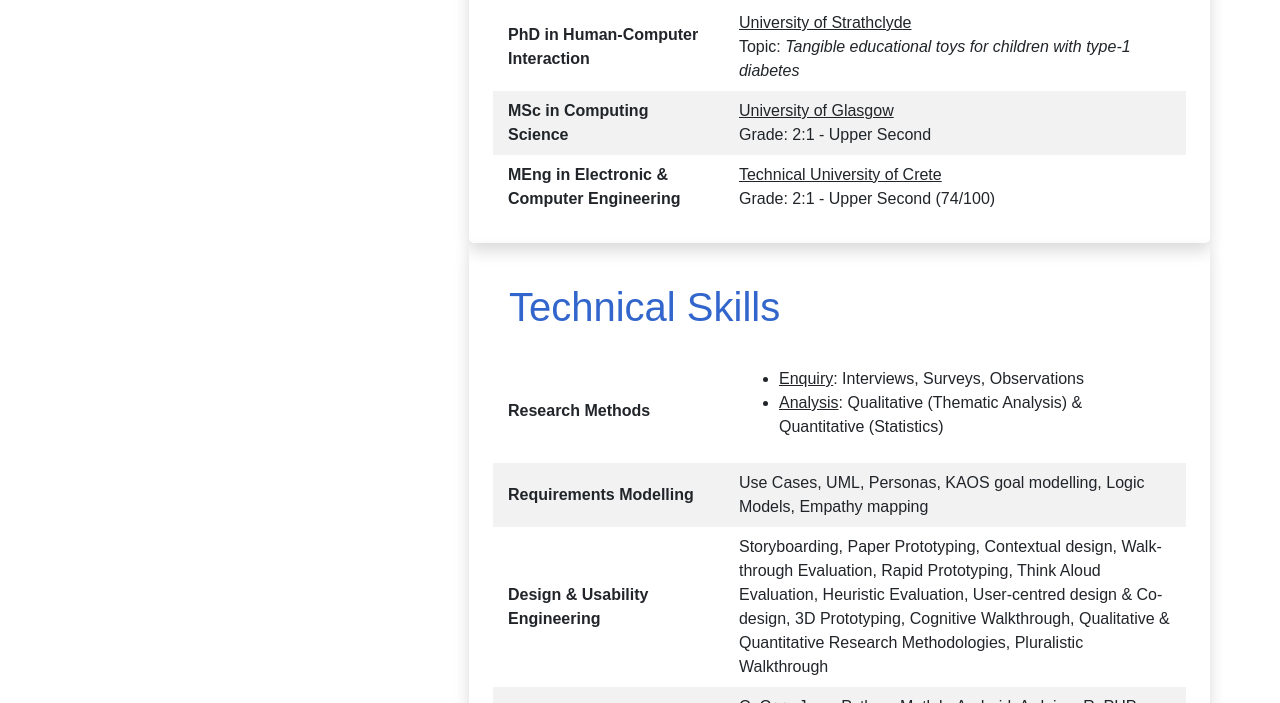
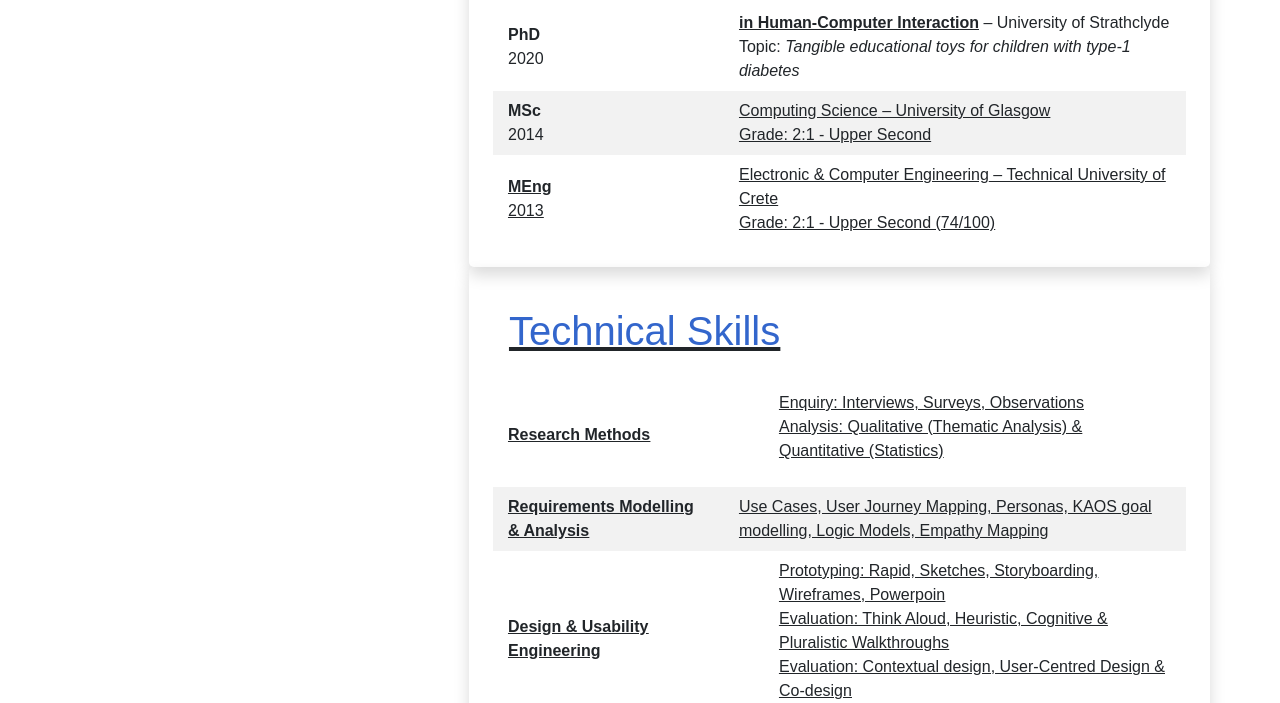
Before and after one commit to bkyf/bkyf.github.io, a plain HTML site: page cv.html in a window 1280 px wide. Shown: the part 637-1340 px from the top of the page. Drawn offline with Linux system fonts and the light colour scheme; some icons are missing.

Commit message:
Update cv.html

```diff
--- a/cv.html
+++ b/cv.html
@@ -206,14 +206,14 @@
                                         <!-- Item -->
                                         <div class="row py-2">
                                             <div class="col-md-4  align-self-center">
-                                                <b>PhD in Human-Computer Interaction</b>
+                                                <b>PhD</b>
                                                 <br>
-                                                <!-- <i>Expected 2020</i> -->
+                                                2020<!-- <i>Expected 2020</i> -->
                                             </div>
 
                                             <div class="col-md-8 align-self-center">
                                                 <div class="card-block">
-                                                    <u>University of Strathclyde</u>
+                                                    <u><b>in Human-Computer Interaction</b></u> &ndash; University of Strathclyde
                                                     <br>
                                                         Topic: <i>Tangible educational toys for children with type-1 diabetes</i>
                                                 </div>
@@ -223,12 +223,14 @@
                                         <!-- Item -->
                                         <div class="grey_row py-2">
                                             <div class="col-md-4  align-self-center">
-                                                <b>MSc in Computing Science </b>
+                                                <b>MSc</b>
+						    <br>
+					    	2014
                                             </div>
 
                                             <div class="col-md-8">
                                                 <div class="card-block">
-                                                    <u>University of Glasgow</u>
+                                                    <u>Computing Science<u> &ndash; University of Glasgow
                                                     <br>
                                                         Grade: 2:1 - Upper Second
                                                 </div>
@@ -238,14 +240,14 @@
                                         <!-- Item -->
                                         <div class="row py-2">
                                             <div class="col-md-4 align-self-center">
-                                                <b>MEng in
-                                                    Electronic & Computer Engineering
-                                                </b>
+                                                <b>MEng </b>
+						    <br>
+					   	 2013
                                             </div>
 
                                             <div class="col-md-8 align-self-center">
                                                 <div class="card-block">
-                                                    <u> Technical University of Crete</u>
+                                                    <u>Electronic & Computer Engineering</u> &ndash;  Technical University of Crete
                                                     <br>
                                                         Grade: 2:1 - Upper Second (74/100)
                                                 </div>
@@ -282,7 +284,7 @@
 
                                             <div class="col-md-8 align-self-center">
                                                 <div class="card-block">
-							<ul>
+							<ul style="list-style-type:none;">
 								<li>
 									<u>Enquiry</u>: Interviews, Surveys, Observations
 								</li>
@@ -298,12 +300,13 @@
                                         <!-- Item -->
                                         <div class="grey_row py-2">
                                             <div class="col-md-4  align-self-center">
-                                                <b>Requirements Modelling</b>
+                                                <b>Requirements Modelling & Analysis</b>
                                             </div>
 
                                             <div class="col-md-8 align-self-center">
                                                 <div class="card-block">
-                                                    Use Cases, UML, Personas, KAOS goal modelling, Logic Models, Empathy mapping
+                                                    Use Cases, User Journey Mapping, Personas, KAOS goal modelling, Logic Models, Empathy
+Mapping
                                                 </div>
                                             </div>
                                         </div>
@@ -318,10 +321,18 @@
 
                                             <div class="col-md-8">
                                                 <div class="card-block">
-                                                    Storyboarding, Paper Prototyping, Contextual design, Walk-through Evaluation,
-                                                    Rapid Prototyping, Think Aloud Evaluation, Heuristic Evaluation, User-centred
-                                                    design & Co-design, 3D Prototyping, Cognitive Walkthrough, Qualitative &
-                                                    Quantitative Research Methodologies, Pluralistic Walkthrough
+                                                    <ul style="list-style-type:none;">
+								<li>
+									<u>Prototyping</u>: Rapid, Sketches, Storyboarding, Wireframes, Powerpoin
+								</li>
+
+								<li>
+									<u>Evaluation</u>:  Think Aloud, Heuristic, Cognitive & Pluralistic Walkthroughs
+								</li>
+							   	 <li>
+									<u>Evaluation</u>:  Contextual design, User-Centred Design & Co-design
+								</li>
+							</ul>
 
                                                 </div>
                                             </div>
@@ -395,7 +406,7 @@
 
                                             <div class="col-md-8 align-self-center">
                                                 <div class="card-block ">
-                                                        Unity 3D, Inkscape, Adobe Photoshop, Blender 3D, AutoCAD
+                                                        Unity 3D, Inkscape, Adobe Photoshop, Blender 3D, Synfig, AutoCAD
                                                 </div>
                                             </div>
                                         </div>
@@ -443,14 +454,14 @@
 
                                             <div class="col-md-8">
                                                 <div class="card-block">
-                                                    <lu>
+                                                    <ul>
 							<li>
 								Making with Fabric: Foundations of Soft Goods and E-Textiles Fabrication
 							</li>
 						        <li>
 								 Prototyping transparent and flexible Displays
 							</li>
-						    </lu>
+						    </ul>
 
                                                 </div>
                                             </div>
```
